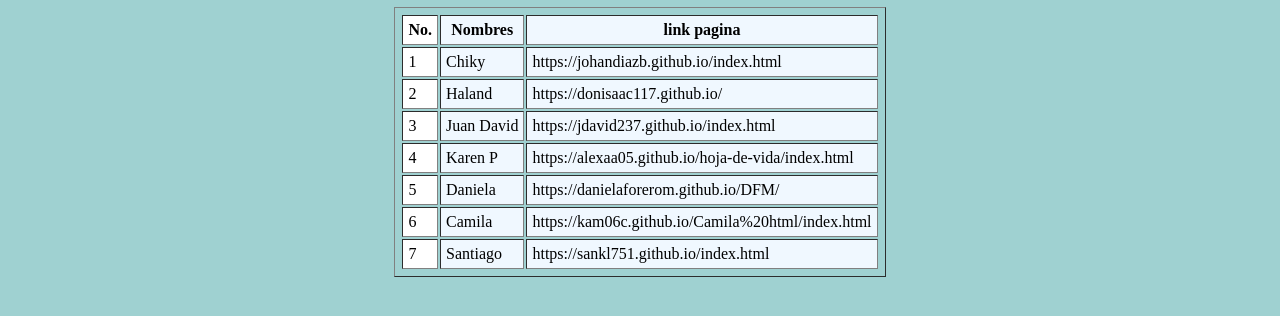
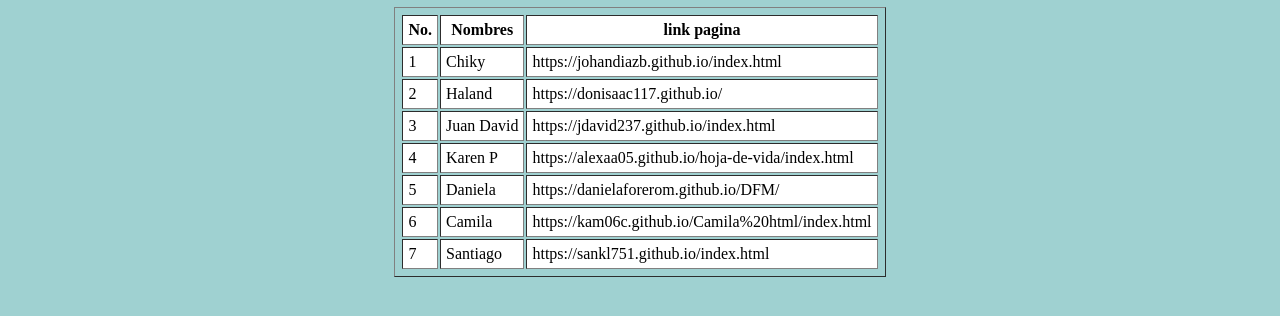
Before and after one commit to gabriel11021/Hojadevida, a plain HTML site: page aprendices.html in a window 1280 px wide. Shown: the part 150-466 px from the top of the page. Drawn offline with Linux system fonts and the light colour scheme.

Commit message:
cambioestilos

```diff
--- a/assets/css/estilos.css
+++ b/assets/css/estilos.css
@@ -121,7 +121,7 @@ li{
 
 }
 .texto{
-    background-color: rgb(255, 255, 255);
+    background-color: white;
 }
 .centrar{
     position: absolute;
@@ -142,9 +142,9 @@ li{
 }
 
 .alias{
-    background-color: aliceblue;
+    background-color: rgb(255, 255, 255);
 }
 
 .bueno{
-    background-color: aliceblue;
+    background-color: rgb(255, 255, 255);
 }
```
